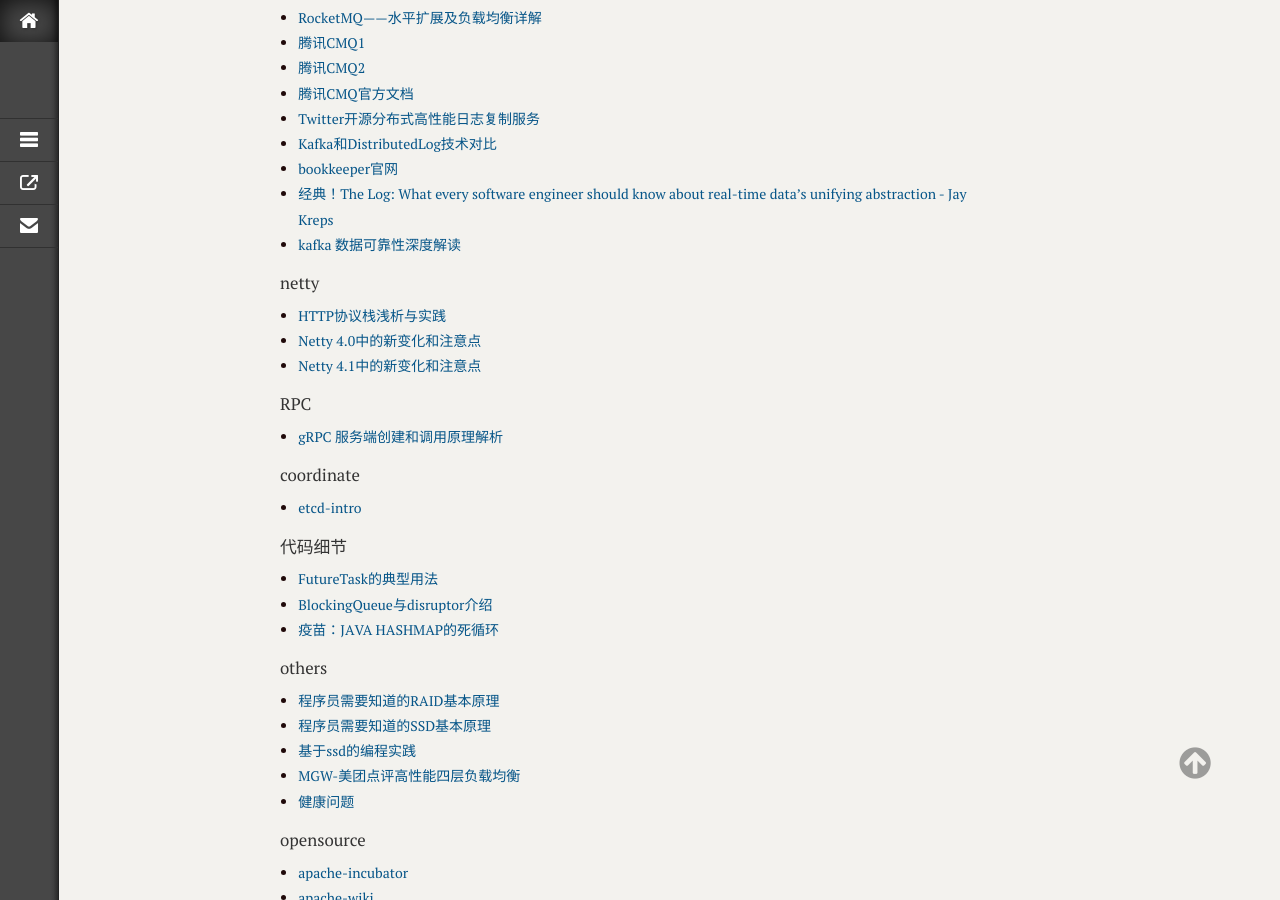
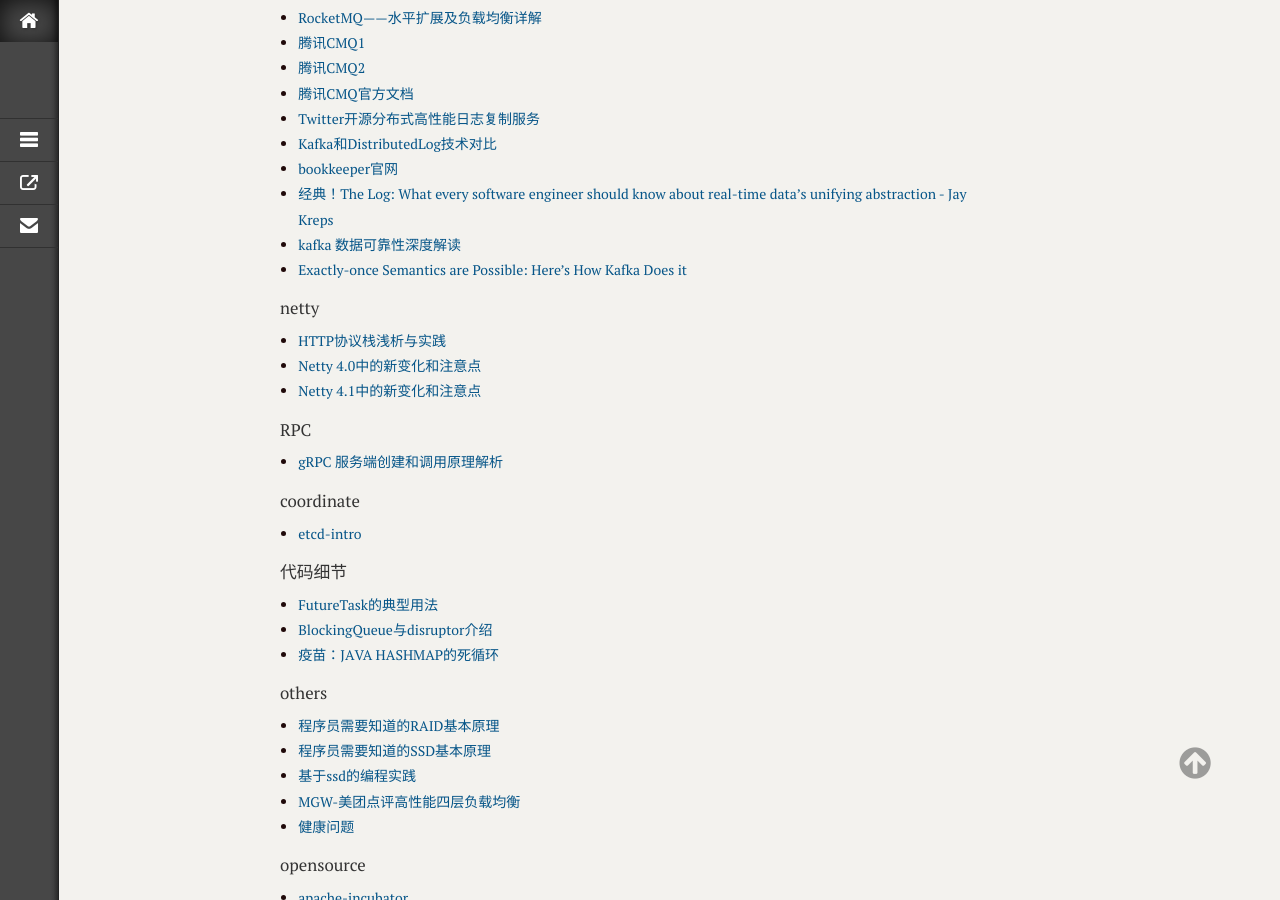
Before and after one commit to xmtsui/blog, a Jekyll site: the page built from _posts/2017/2017-03-14-readqueue-01.md, in a window 1280 px wide and 900 px high, scrolled down 1708 px. Built offline with Jekyll 4.4.1, drawn with Linux system fonts in a browser that asks for light colours; comment, search, counter and statistics services are not loaded.

Commit message:
modify by quickcommint

```diff
--- a/_posts/2017/2017-03-14-readqueue-01.md
+++ b/_posts/2017/2017-03-14-readqueue-01.md
@@ -76,6 +76,7 @@
 * [bookkeeper官网](http://bookkeeper.apache.org/)
 * [经典！The Log: What every software engineer should know about real-time data's unifying abstraction - Jay Kreps](https://github.com/oldratlee/translations/blob/master/log-what-every-software-engineer-should-know-about-real-time-datas-unifying/README.md)
 * [kafka 数据可靠性深度解读](http://www.importnew.com/24973.html)
+* [Exactly-once Semantics are Possible: Here’s How Kafka Does it](https://www.confluent.io/blog/exactly-once-semantics-are-possible-heres-how-apache-kafka-does-it/)
 
 #### netty
 * [HTTP协议栈浅析与实践](http://www.cnblogs.com/cyfonly/p/5616493.html)
```
